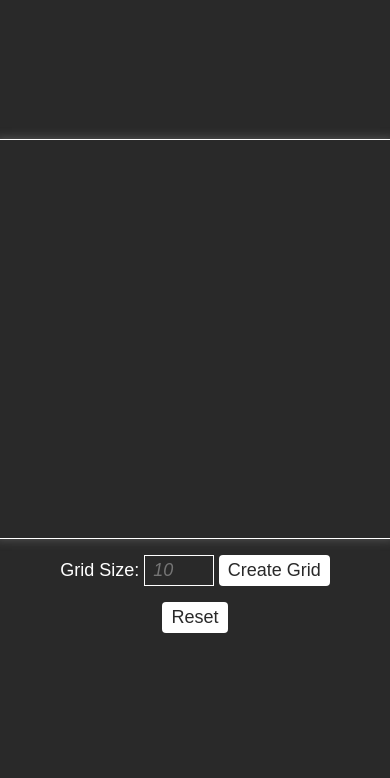
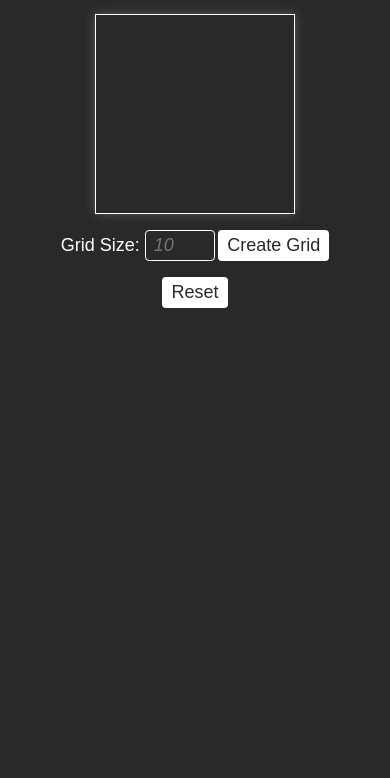
Before and after one commit to VegetableOil/etch-a-sketch, a plain HTML site: page index.html in a window 390 px wide. Shown: the part 66-844 px from the top of the page. Drawn offline with nearby package versions, Linux system fonts and the light colour scheme.

Commit message:
fixed responsiveness

```diff
--- a/index.html
+++ b/index.html
@@ -8,7 +8,7 @@
     <link rel="stylesheet" href="./style.css">
     <title>David's Etch-A-Sketch</title>
 </head>
-<body>
+<body id="body">
     <header>
         <h1>David's Etch-A-Sketch</h1>
         <p>Drag your mouse over the box to draw</p>
--- a/script.js
+++ b/script.js
@@ -5,8 +5,15 @@ let divs = [];
 let sizeBtn = document.getElementById('grid-btn');
 let resetBtn = document.getElementById('reset-btn');
 let input = document.getElementById('size');
+let body = document.getElementById('body');
 
 function main() {
+    if (window.innerWidth < 600) {
+        body.style.fontSize = '75%';
+        canvas.style.width = '200px';
+        canvas.style.height = '200px';
+    }
+
     ////////////default size///////////
     canvas.style.gridTemplateColumns = `repeat(${size}, 1fr)`;
     canvas.style.gridTemplateRows = `repeat(${size}, 1fr)`;
--- a/style.scss
+++ b/style.scss
@@ -1,3 +1,7 @@
+:root {
+    $sm: 600px;
+}
+
 * {
     margin: 0;
     padding: 0;
@@ -19,12 +23,11 @@
 
 body {
     background-color: rgb(41, 41, 41);
-    @include widthHeight(100vw, 100vh);
-    @include flexy(flex-start, center, column);
+    @include flexy(center, center, column);
 
     header {
-        @include widthHeight(100%, fit-content);
         @include flexy(center, center, column);
+        @include widthHeight(100%, 60px);
         position: absolute;
         top: 0;
         left: 0;
@@ -41,9 +44,9 @@ body {
     }
 
     main {
+        @include flexy(center, center, column);
         @include widthHeight(100%, 100%);
-        @include flexy(center, center, column);
-        padding-top: 60px;
+        padding-top: 80px;
 
         #canvas {
             @include widthHeight(400px, 400px);
@@ -66,6 +69,7 @@ body {
             font-size: 18px;
             width: 70px;
             height: auto;
+            border-radius: 4px;
         }
 
         input::placeholder {
@@ -94,13 +98,3 @@ body {
         }
     }
 }
-
-.tile:hover {
-    background-color: white;
-}
-
-@media screen and (max-width: 1000px) {
-    #canvas {
-        @include widthHeight(200px, 200px);
-    }
-}
```
Also changed, not shown: style.css, 1 other file.
